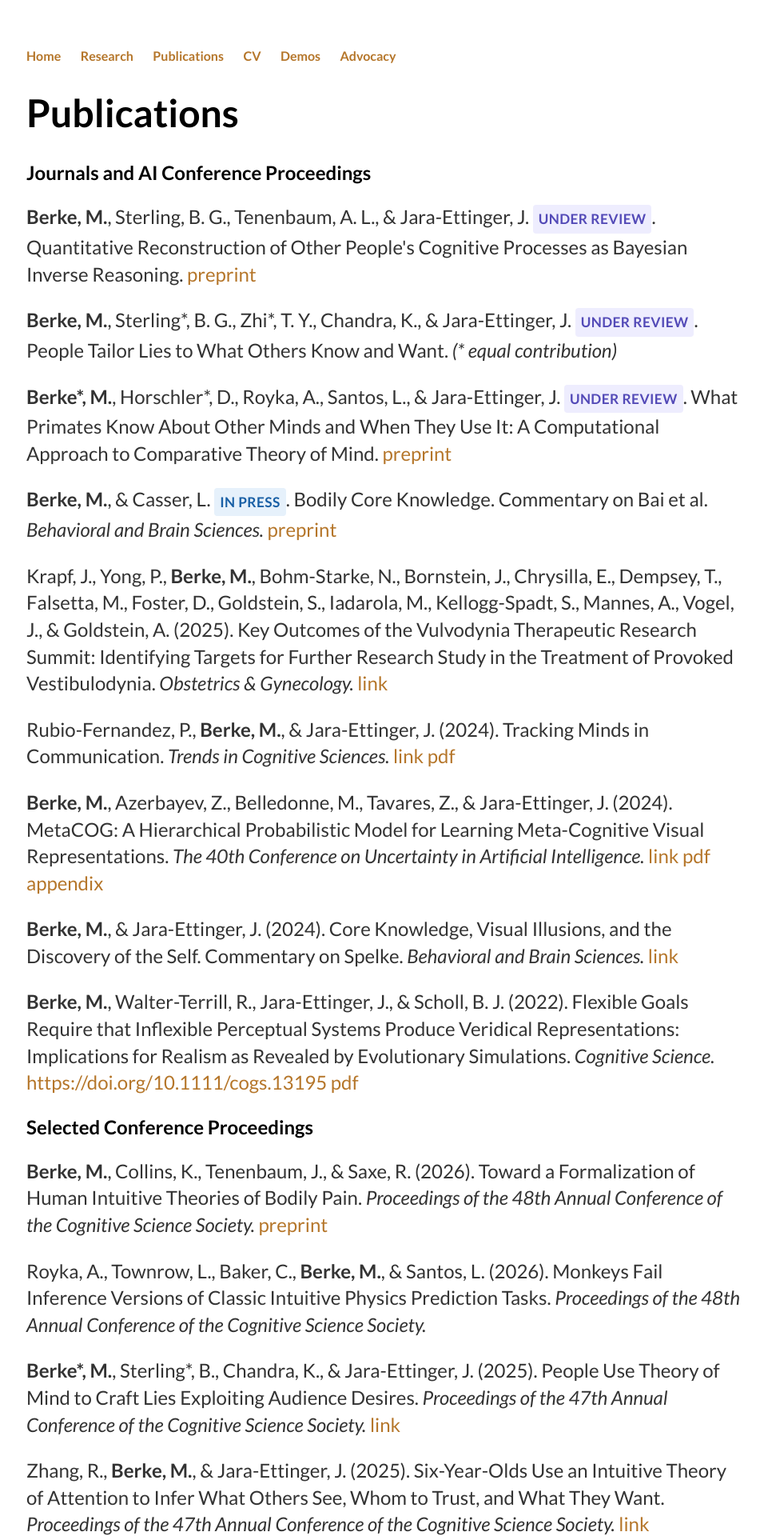
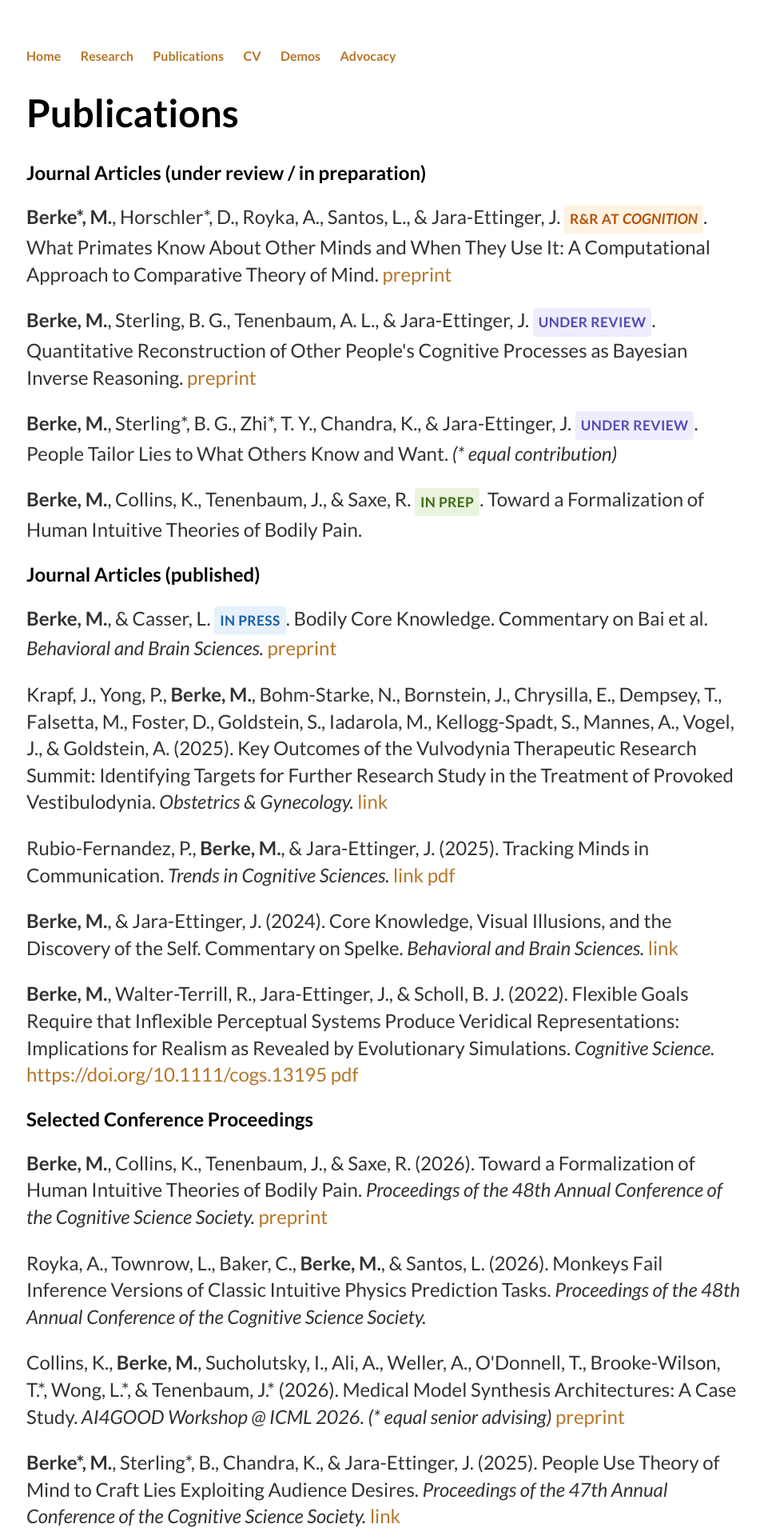
Before and after one commit to marleneberke/marleneberke.github.io, a Jekyll site: the page built from publications.html, in a window 1280 px wide. Shown: the top 1920 px of the page at 80% size, without its empty margins (159-1115 px from the left). Built offline with Jekyll 4.4.1, drawn with Linux system fonts in a browser that asks for light colours; some of the changed text lies outside the part shown.

Commit message:
Update publications page to match CV restructuring
Co-Authored-By: Claude Sonnet 4.6 <noreply@anthropic.com>

```diff
--- a/publications.html
+++ b/publications.html
@@ -13,6 +13,7 @@ title: Publications
         letter-spacing: 0.4px;
         vertical-align: middle;
     }
+    .badge-rr      { background: #FEF3E2; color: #B45309; }
     .badge-review  { background: #EEEDFE; color: #534AB7; }
     .badge-inpress { background: #E6F1FB; color: #185FA5; }
     .badge-inprep  { background: #EAF3DE; color: #3B6D11; }
@@ -20,21 +21,23 @@ title: Publications
 
 <h1>Publications</h1>
 
-<h2>Journals and AI Conference Proceedings</h2>
+<h2>Journal Articles (under review / in preparation)</h2>
+
+<p><b>Berke*, M.</b>, Horschler*, D., Royka, A., Santos, L., &amp; Jara-Ettinger, J. <span class="status-badge badge-rr">R&amp;R at <i>Cognition</i></span>. What Primates Know About Other Minds and When They Use It: A Computational Approach to Comparative Theory of Mind. <a href="https://www.biorxiv.org/content/10.1101/2023.08.02.551487v1.full.pdf">preprint</a></p>
 
 <p><b>Berke, M.</b>, Sterling, B. G., Tenenbaum, A. L., &amp; Jara-Ettinger, J. <span class="status-badge badge-review">under review</span>. Quantitative Reconstruction of Other People's Cognitive Processes as Bayesian Inverse Reasoning. <a href="https://osf.io/preprints/psyarxiv/gmwav_v1">preprint</a></p>
 
 <p><b>Berke, M.</b>, Sterling*, B. G., Zhi*, T. Y., Chandra, K., &amp; Jara-Ettinger, J. <span class="status-badge badge-review">under review</span>. People Tailor Lies to What Others Know and Want. <em>(* equal contribution)</em></p>
 
-<p><b>Berke*, M.</b>, Horschler*, D., Royka, A., Santos, L., &amp; Jara-Ettinger, J. <span class="status-badge badge-review">under review</span>. What Primates Know About Other Minds and When They Use It: A Computational Approach to Comparative Theory of Mind. <a href="https://www.biorxiv.org/content/10.1101/2023.08.02.551487v1.full.pdf">preprint</a></p>
+<p><b>Berke, M.</b>, Collins, K., Tenenbaum, J., &amp; Saxe, R. <span class="status-badge badge-inprep">in prep</span>. Toward a Formalization of Human Intuitive Theories of Bodily Pain.</p>
+
+<h2>Journal Articles (published)</h2>
 
 <p><b>Berke, M.</b>, &amp; Casser, L. <span class="status-badge badge-inpress">in press</span>. Bodily Core Knowledge. Commentary on Bai et al. <i>Behavioral and Brain Sciences.</i> <a href="https://philpapers.org/archive/BERBCK-2.pdf">preprint</a></p>
 
 <p>Krapf, J., Yong, P., <b>Berke, M.</b>, Bohm-Starke, N., Bornstein, J., Chrysilla, E., Dempsey, T., Falsetta, M., Foster, D., Goldstein, S., Iadarola, M., Kellogg-Spadt, S., Mannes, A., Vogel, J., &amp; Goldstein, A. (2025). Key Outcomes of the Vulvodynia Therapeutic Research Summit: Identifying Targets for Further Research Study in the Treatment of Provoked Vestibulodynia. <i>Obstetrics &amp; Gynecology.</i> <a href="https://journals.lww.com/greenjournal/abstract/9900/executive_summary_of_the_vulvodynia_therapeutic.1399.aspx">link</a></p>
 
-<p>Rubio-Fernandez, P., <b>Berke, M.</b>, &amp; Jara-Ettinger, J. (2024). Tracking Minds in Communication. <i>Trends in Cognitive Sciences.</i> <a href="https://www.sciencedirect.com/science/article/pii/S1364661324003127">link</a> <a href="https://github.com/marleneberke/marleneberke.github.io/raw/main/TrackingMinds.pdf">pdf</a></p>
-
-<p><b>Berke, M.</b>, Azerbayev, Z., Belledonne, M., Tavares, Z., &amp; Jara-Ettinger, J. (2024). MetaCOG: A Hierarchical Probabilistic Model for Learning Meta-Cognitive Visual Representations. <i>The 40th Conference on Uncertainty in Artificial Intelligence.</i> <a href="https://proceedings.mlr.press/v244/berke24a.html">link</a> <a href="https://github.com/marleneberke/marleneberke.github.io/raw/main/berke24a.pdf">pdf</a> <a href="https://github.com/marleneberke/marleneberke.github.io/raw/main/MetaCOG_UAI_2024_appendix.pdf">appendix</a></p>
+<p>Rubio-Fernandez, P., <b>Berke, M.</b>, &amp; Jara-Ettinger, J. (2025). Tracking Minds in Communication. <i>Trends in Cognitive Sciences.</i> <a href="https://www.sciencedirect.com/science/article/pii/S1364661324003127">link</a> <a href="https://github.com/marleneberke/marleneberke.github.io/raw/main/TrackingMinds.pdf">pdf</a></p>
 
 <p><b>Berke, M.</b>, &amp; Jara-Ettinger, J. (2024). Core Knowledge, Visual Illusions, and the Discovery of the Self. Commentary on Spelke. <i>Behavioral and Brain Sciences.</i> <a href="https://www.cambridge.org/core/journals/behavioral-and-brain-sciences/article/abs/core-knowledge-visual-illusions-and-the-discovery-of-the-self/F4F2AF64F203DF113A012BAC69D99952">link</a></p>
 
@@ -47,11 +50,15 @@ title: Publications
 
 <p>Royka, A., Townrow, L., Baker, C., <b>Berke, M.</b>, &amp; Santos, L. (2026). Monkeys Fail Inference Versions of Classic Intuitive Physics Prediction Tasks. <i>Proceedings of the 48th Annual Conference of the Cognitive Science Society.</i></p>
 
+<p>Collins, K., <b>Berke, M.</b>, Sucholutsky, I., Ali, A., Weller, A., O'Donnell, T., Brooke-Wilson, T.*, Wong, L.*, &amp; Tenenbaum, J.* (2026). Medical Model Synthesis Architectures: A Case Study. <i>AI4GOOD Workshop @ ICML 2026.</i> <em>(* equal senior advising)</em> <a href="https://arxiv.org/abs/2605.09716">preprint</a></p>
+
 <p><b>Berke*, M.</b>, Sterling*, B., Chandra, K., &amp; Jara-Ettinger, J. (2025). People Use Theory of Mind to Craft Lies Exploiting Audience Desires. <i>Proceedings of the 47th Annual Conference of the Cognitive Science Society.</i> <a href="https://files.osf.io/v1/resources/a65f3_v1/providers/osfstorage/681f699d81f56bc071ce9e03?action=download&direct&version=1">link</a></p>
 
 <p>Zhang, R., <b>Berke, M.</b>, &amp; Jara-Ettinger, J. (2025). Six-Year-Olds Use an Intuitive Theory of Attention to Infer What Others See, Whom to Trust, and What They Want. <i>Proceedings of the 47th Annual Conference of the Cognitive Science Society.</i> <a href="https://osf.io/cpd7u/download">link</a></p>
 
-<p>Shachnai*, R., Kleiman-Weiner*, M., <b>Berke, M.</b>, &amp; Leonard, J. A. (2024). When Bayesians Take Over: A Computational Model of Parental Intervention. <i>Proceedings of the 47th Annual Conference of the Cognitive Science Society.</i> <a href="https://escholarship.org/content/qt1q346255/qt1q346255.pdf">link</a></p>
+<p>Shachnai*, R., Kleiman-Weiner*, M., <b>Berke, M.</b>, &amp; Leonard, J. A. (2025). When Bayesians Take Over: A Computational Model of Parental Intervention. <i>Proceedings of the 47th Annual Conference of the Cognitive Science Society.</i> <a href="https://escholarship.org/content/qt1q346255/qt1q346255.pdf">link</a></p>
+
+<p><b>Berke, M.</b>, Azerbayev, Z., Belledonne, M., Tavares, Z., &amp; Jara-Ettinger, J. (2024). MetaCOG: A Hierarchical Probabilistic Model for Learning Meta-Cognitive Visual Representations. <i>The 40th Conference on Uncertainty in Artificial Intelligence.</i> <a href="https://proceedings.mlr.press/v244/berke24a.html">link</a> <a href="https://github.com/marleneberke/marleneberke.github.io/raw/main/berke24a.pdf">pdf</a> <a href="https://github.com/marleneberke/marleneberke.github.io/raw/main/MetaCOG_UAI_2024_appendix.pdf">appendix</a></p>
 
 <p>Zhi, T. Y., Jara-Ettinger, J., &amp; <b>Berke, M.</b> (2024). Reasoning About Knowledge in Lie Production. <i>Proceedings of the 46th Annual Conference of the Cognitive Science Society.</i> <a href="https://osf.io/4mu8v/download/?format=pdf">link</a></p>
 
```
